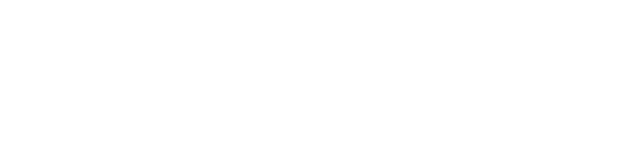
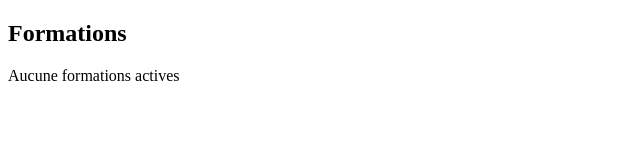
Before and after one commit to consyliaA/mon-cv, a plain HTML site: page index.html in a window 1280 px wide. Shown: the whole page, without its empty margins (0-640 px from the left). Drawn offline with Linux system fonts and the light colour scheme.

Commit message:
mise en place de la section formations

```diff
--- a/index.html
+++ b/index.html
@@ -6,6 +6,9 @@
     <title>mon cv</title>
 </head>
 <body>
-
+	<section>
+		<h2>Formations</h2>
+		<p>Aucune formations actives</p>
+	</section>
 </body>
 </html>
```
